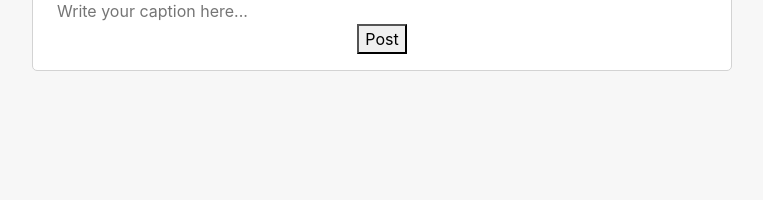
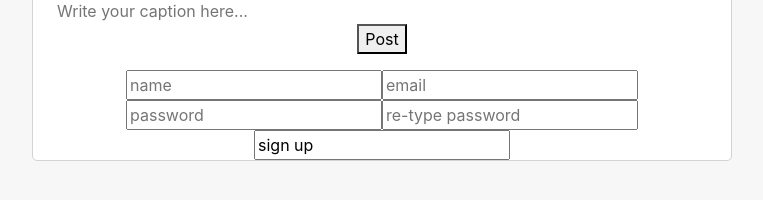
Before and after one commit to angrylobster/reddot, a React (Create React App) app in the folder client/: page / in a window 1280 px wide. Shown: the part 942-1142 px from the top of the page, without its empty margins (258-1021 px from the left). Before the commit the page ends 1063 px from the top, so only its background shows below. Built offline with nearby package versions, Linux system fonts and the light colour scheme.

Commit message:
testing devise signup posting. incomplete. brb.

```diff
--- a/client/src/components/captions.js
+++ b/client/src/components/captions.js
@@ -16,24 +16,6 @@ class Captions extends Component {
 }
 
 class NewCaption extends Component{
-
-    signUp() {
-        fetch('http://localhost:3001/users/sign_up', {
-            method: 'POST',
-            header: {
-                'Accept': 'application/json',
-                'content-type': 'application/json'
-            },
-            body: JSON.stringify({body: 'What the hell?', user_id: 1})
-
-        }).then(response => {
-            if (response.ok) { return response.json() } throw new Error('Request failed!');
-        }, networkError => {
-            console.log(networkError.message);
-        }).then(jsonResponse => {
-            return jsonResponse;
-        });
-    }
 
     postCaption() {
         fetch('/captions.json', {
@@ -62,7 +44,7 @@ class NewCaption extends Component{
                     className="border-0 mt-3 w-100 pl-2 pr-2"
                     placeholder="Write your caption here..."
                 />
-                <button onClick={this.signUp}>Post</button>
+                <button onClick={this.postCaption}>Post</button>
             </div>
         )
 
--- a/client/src/components/main.js
+++ b/client/src/components/main.js
@@ -1,5 +1,7 @@
 import React, { Component } from 'react';
 import Captions from './captions';
+import Signup from './signup';
+
 class Main extends Component {
   render() {
     return (
@@ -12,6 +14,7 @@ class Main extends Component {
                 alt="Caption this"
             />
             <Captions/>
+            <Signup/>
         </div>
 
     );
--- /dev/null
+++ b/client/src/components/signup.js
@@ -0,0 +1,81 @@
+import React, { Component } from 'react';
+
+class Signup extends Component {
+  constructor(){
+    super();
+    this.signUp = this.signUp.bind(this);
+    this.inputChange = this.inputChange.bind(this);
+
+    this.state = {
+        name: '',
+        email: '',
+        password: '',
+        password_confirmation: ''
+    }
+  }
+
+  inputChange(ev) {
+    this.setState({'${ev.target.name}':ev.target.value});
+
+    console.log(ev.target.name, ev.target.value);
+
+    console.log(this.state.name, this.state.email, this.state.password);
+  }
+
+  signUp() {
+    fetch('/users', {
+        method: 'POST',
+        header: {
+            'Accept': 'application/json',
+            'content-type': 'application/json'
+        },
+        body: JSON.stringify({
+          name: this.state.name,
+          email: this.state.email,
+          password: this.state.password,
+          password_confirmation: this.state.password_confirmation
+        })
+
+    }).then(response => {
+        if (response.ok) { return response.json() } throw new Error('Request failed!');
+    }, networkError => {
+        console.log(networkError.message);
+    }).then(jsonResponse => {
+        return jsonResponse;
+    });
+  }
+
+  render() {
+    return (
+        <form>
+              <input type='text'
+                name='name'
+                placeholder='name'
+                value={this.state.name}
+                onChange={this.inputChange} />
+
+              <input type='email'
+                name='email'
+                placeholder='email'
+                value={this.state.email}
+                onChange={this.inputChange} />
+
+              <input type='password'
+                name='password'
+                placeholder='password'
+                value={this.state.password}
+                onChange={this.inputChange} />
+
+              <input type='password'
+                name='password_confirmation'
+                placeholder='re-type password'
+                value={this.state.password_confirmation}
+                onChange={this.inputChange} />
+            <input onClick={this.signUp} defaultValue="sign up"/>
+          </form>
+
+    );
+  }
+}
+
+export default Signup;
```
Also changed, not shown: 2 other files (tests, documents, lock files or other folders).
